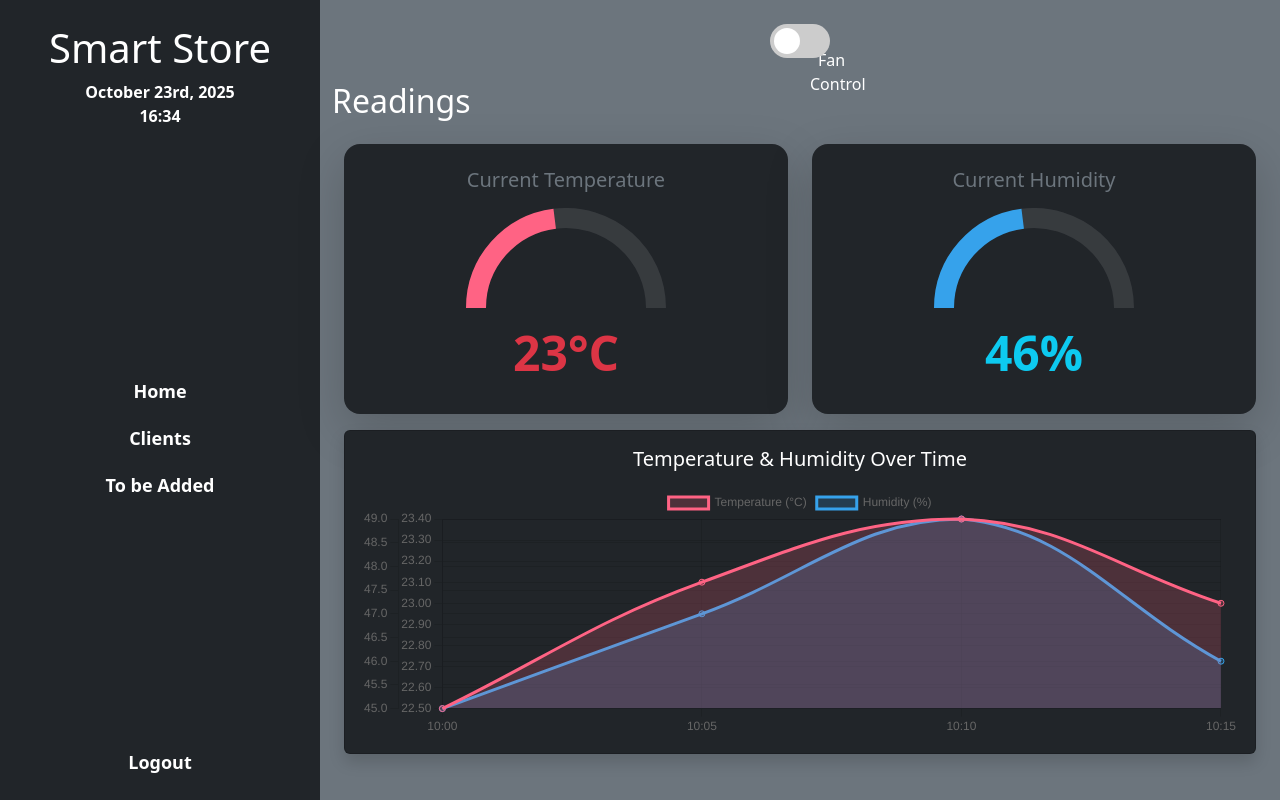
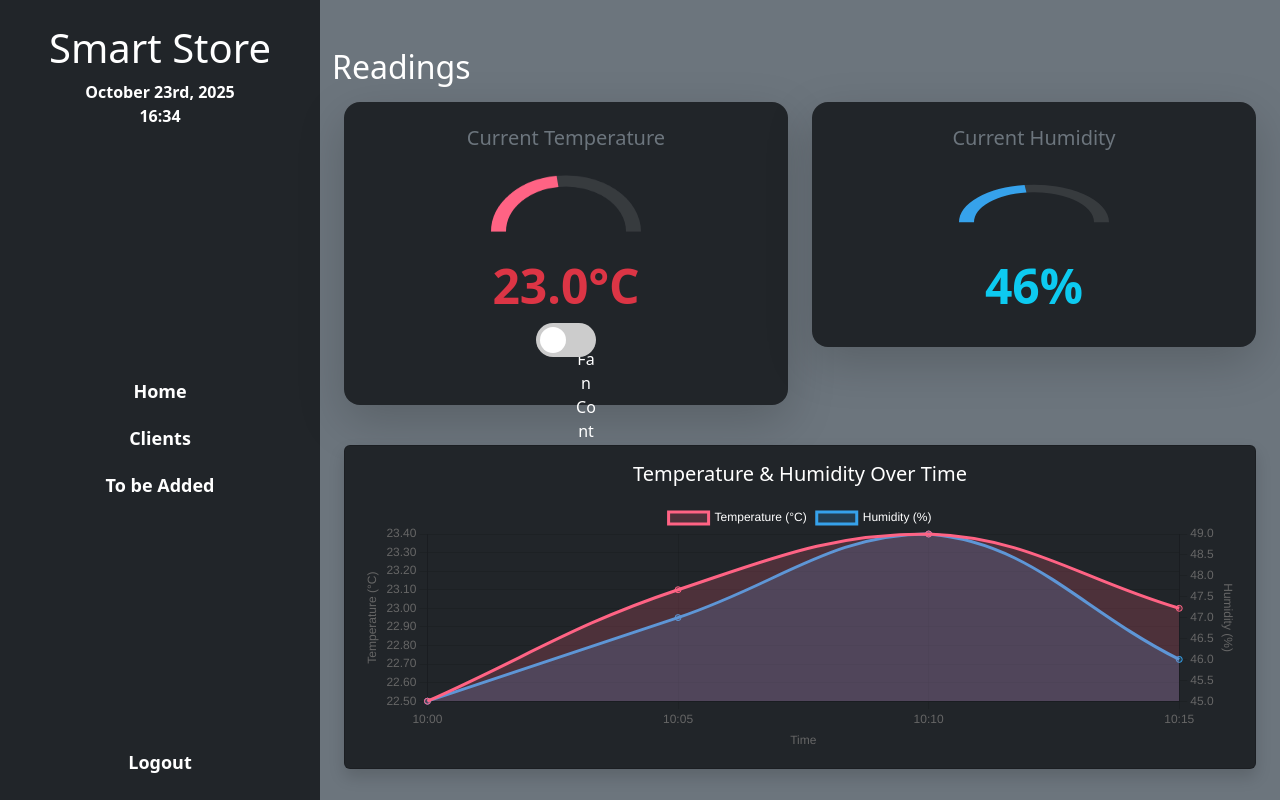
Before and after one commit to Crisguts/iot_snack_hub, a Flask app: page / in a window 1280 px wide. Run offline with Flask 3, Linux system fonts and the light colour scheme.

Commit message:
merged with main. needs fixes

```diff
--- a/static/styles.css
+++ b/static/styles.css
@@ -15,6 +15,7 @@ html, body {
   width: 100%;
   text-align: center;
   border-radius: 8px;
+  max-height: 100%;
 }
 
 h1 {
@@ -84,3 +85,51 @@ h1 {
   background: rgba(255,255,255,0.3);
   border-radius: 8px;
 }
+    /* Fan toggle styling */
+    .form-switch {
+      position: relative;
+      display: inline-block;
+      width: 60px;
+      height: 34px;
+    }
+    .form-switch input {
+      opacity: 0;
+      width: 0;
+      height: 0;
+    }
+    .form-switch i {
+      position: absolute;
+      cursor: pointer;
+      top: 0;
+      left: 0;
+      right: 0;
+      bottom: 0;
+      background-color: #ccc;
+      transition: 0.4s;
+      border-radius: 34px;
+    }
+    .form-switch i:before {
+      position: absolute;
+      content: "";
+      height: 26px;
+      width: 26px;
+      left: 4px;
+      bottom: 4px;
+      background-color: white;
+      transition: 0.4s;
+      border-radius: 50%;
+    }
+    .form-switch input:checked + i {
+      background-color: #4caf50;
+    }
+    .form-switch input:checked + i:before {
+      transform: translateX(26px);
+    }
+
+    /* Center gauges */
+    #tempGauge, #humidityGauge {
+      display: block;
+      margin: 0 auto;
+      max-width: 150px;
+      max-height: 75px;
+    }
--- a/templates/index.html
+++ b/templates/index.html
@@ -2,15 +2,13 @@
 <html>
 <head>
   <title>My IoT Store</title>
-  <!-- <link rel="preload" href="{{ url_for('static', filename='styles.css') }}" as="style"> -->
   <link rel="stylesheet" href="{{ url_for('static', filename='styles.css') }}">
   <link rel="stylesheet" href="https://cdn.jsdelivr.net/npm/bootstrap@5.3.2/dist/css/bootstrap.min.css">
+</head>
 
-</head>
 <body class="container-fluid bg-dark text-white" style="margin:0; padding:0;">
 
   <div class="row vh-100" style="margin: 0;">
-
     <!-- Sidebar -->
     <div class="col-3 d-flex flex-column justify-content-center p-4 bg-dark text-white">
       <div>
@@ -25,15 +23,15 @@
         <a href="" class="Sidebar fw-bold">To be Added</a>
       </div>
 
-  <div class="d-flex flex-column align-items-center">
+      <div class="d-flex flex-column align-items-center mt-auto">
         <a id="logout" href="" class="Sidebar fw-bold">Logout</a>
       </div>
     </div>
 
     <!-- Main content -->
     <div class="col-9 bg-secondary">
+
       <div class="w-100 p-4">
-
         <!-- Bootstrap Alerts -->
         {% with messages = get_flashed_messages(with_categories=true) %}
         {% if messages %}
@@ -45,77 +43,30 @@
         {% endfor %}
         {% endif %}
         {% endwith %}
+      </div>
+
+      <!-- Title -->
+
+      <h2 class="text-white mb-3">Readings</h2>
 
 
-
-        <!-- IKE THIS IS FOR YOU, MAKE THIS CUTE PLS, BUT KEEP ID NAME -->
-        <!-- Fan Control Toggle -->
-        <div class="d-flex justify-content-center align-items-center" style="height: 100%;">
-          <label class="form-switch">
-            <input type="checkbox" id="fanToggle">
-            <i></i>
-            <span class="ms-2">Fan Control</span>
-          </label>
-        </div>
-
-        <style>
-          .form-switch {
-            position: relative;
-            display: inline-block;
-            width: 60px;
-            height: 34px;
-          }
-
-          .form-switch input {
-            opacity: 0;
-            width: 0;
-            height: 0;
-          }
-
-          .form-switch i {
-            position: absolute;
-            cursor: pointer;
-            top: 0;
-            left: 0;
-            right: 0;
-            bottom: 0;
-            background-color: #ccc;
-            transition: 0.4s;
-            border-radius: 34px;
-          }
-
-          .form-switch i:before {
-            position: absolute;
-            content: "";
-            height: 26px;
-            width: 26px;
-            left: 4px;
-            bottom: 4px;
-            background-color: white;
-            transition: 0.4s;
-            border-radius: 50%;
-          }
-
-          .form-switch input:checked + i {
-            background-color: #4caf50;
-          }
-
-          .form-switch input:checked + i:before {
-            transform: translateX(26px);
-          }
-        </style>
-      </div>
-              <!-- Title -->
-        <h2 class="text-white mb-1">Readings</h2>
-<div class="container mt-4">
-
-<div class="row text-center mt-4">
+      <div class="container">
+        <!-- Top Row: Gauges -->
+        <div class="row text-center">
           <!-- Temperature Gauge -->
           <div class="col-md-6 mb-3">
             <div class="card bg-dark text-white p-4 shadow-lg border-0 rounded-4">
               <h5 class="text-secondary mb-3">Current Temperature</h5>
-      <canvas id="tempGauge"  height="100"></canvas>
+              <canvas id="tempGauge" height="100"></canvas>
               <h1 id="currentTemp" class="fw-bold display-5 text-danger mt-3">{{ current_temp }}°C</h1>
+                          <!-- Fan Control Toggle -->
+      <div class="d-flex justify-content-center align-items-center mb-4">
+        <label class="form-switch">
+          <input type="checkbox" id="fanToggle">
+          <i></i>
+          <span>Fan Control</span>
+        </label>
+      </div>
             </div>
           </div>
 
@@ -123,41 +74,41 @@
           <div class="col-md-6 mb-3">
             <div class="card bg-dark text-white p-4 shadow-lg border-0 rounded-4">
               <h5 class="text-secondary mb-3">Current Humidity</h5>
-      <canvas id="humidityGauge" height="100"></canvas>
+              <canvas id="humidityGauge" height="auto"></canvas>
               <h1 id="currentHumidity" class="fw-bold display-5 text-info mt-3">{{ current_humidity }}%</h1>
             </div>
           </div>
         </div>
 
-  <!-- Bottom Row: Combined historical chart -->
-  <div class="card bg-dark text-white p-3 shadow">
+        <!-- Bottom Row: Historical chart -->
+        <div class="card bg-dark text-white p-3 shadow mt-4">
           <h5 class="text-center mb-3">Temperature & Humidity Over Time</h5>
           <canvas id="iotChart" height="250"></canvas>
         </div>
       </div>
-
     </div>
   </div>
 
+  <!-- Chart.js and Data -->
   <script src="https://cdn.jsdelivr.net/npm/chart.js"></script>
 
   <script id="chart-data" type="application/json">
     {{ data | tojson | safe }}
   </script>
+
   <script id="current-data" type="application/json">
   {
     "temperature": {{ current_temp }},
     "humidity": {{ current_humidity }}
   }
   </script>
+
   <script>
     // -----------------------------
     // Clock & Date
     // -----------------------------
     function updateDateTime() {
       const now = new Date();
-
-    // Date
       const day = now.getDate();
       const daySuffix = (d) => {
         if (d > 3 && d < 21) return 'th';
@@ -172,7 +123,6 @@ function updateDateTime() {
       const formattedDate = now.toLocaleDateString('en-US', options).replace(/\d+/, day + daySuffix(day));
       document.getElementById('date').textContent = formattedDate;
 
-    // Time
       const hours = now.getHours().toString().padStart(2, '0');
       const minutes = now.getMinutes().toString().padStart(2, '0');
       document.getElementById('clock').textContent = `${hours}:${minutes}`;
@@ -190,24 +140,25 @@ setTimeout(() => {
       });
     }, 3000);
 
+    // -----------------------------
+    // Read JSON Data
+    // -----------------------------
+    const chartData = JSON.parse(document.getElementById('chart-data').textContent);
+    const currentData = JSON.parse(document.getElementById('current-data').textContent);
 
-
-  const chartData = JSON.parse(document.getElementById('chart-data').textContent);
-  document.getElementById('currentTemp').textContent = chartData.temperature.at(-1) + '°C';
-document.getElementById('currentHumidity').textContent = chartData.humidity.at(-1) + '%';
-
-  const currentData = JSON.parse(document.getElementById('current-data').textContent);
     const tempValue = currentData.temperature;
     const humidityValue = currentData.humidity;
 
-  // ---- Temperature Gauge ----
+    // -----------------------------
+    // Top Gauges
+    // -----------------------------
     const tempCtx = document.getElementById('tempGauge').getContext('2d');
     new Chart(tempCtx, {
       type: 'doughnut',
       data: {
         labels: ['Temp', 'Remaining'],
         datasets: [{
-        data: [tempValue, 50 - tempValue], // assuming 0–50°C scale
+          data: [tempValue, 50 - tempValue],
           backgroundColor: ['rgba(255, 99, 132, 1)', 'rgba(255,255,255,0.1)'],
           borderWidth: 0,
           cutout: '80%',
@@ -217,19 +168,18 @@ document.getElementById('currentHumidity').textContent = chartData.humidity.at(-
       },
       options: {
         responsive: false,
-  animation: { duration: 1500, easing: 'easeOutCubic' },
+        maintainAspectRatio: false,
         plugins: { legend: { display: false } },
       }
     });
 
-  // ---- Humidity Gauge ----
     const humCtx = document.getElementById('humidityGauge').getContext('2d');
     new Chart(humCtx, {
       type: 'doughnut',
       data: {
         labels: ['Humidity', 'Remaining'],
         datasets: [{
-        data: [humidityValue, 100 - humidityValue], // 0–100% range
+          data: [humidityValue, 100 - humidityValue],
           backgroundColor: ['rgba(54, 162, 235, 1)', 'rgba(255,255,255,0.1)'],
           borderWidth: 0,
           cutout: '80%',
@@ -239,20 +189,23 @@ options: {
       },
       options: {
         responsive: false,
-  animation: { duration: 1500, easing: 'easeOutCubic' },
+        maintainAspectRatio: false,
         plugins: { legend: { display: false } },
       }
     });
 
+    // -----------------------------
+    // Bottom Historical Chart
+    // -----------------------------
     const ctx = document.getElementById('iotChart').getContext('2d');
-  const iotChart = new Chart(ctx, {
+    new Chart(ctx, {
       type: 'line',
       data: {
         labels: chartData.timestamps,
         datasets: [
           {
             label: 'Temperature (°C)',
-    data: chartData.temperature,        // Temperature values
+            data: chartData.temperature,
             borderColor: 'rgba(255, 99, 132, 1)',
             backgroundColor: 'rgba(255, 99, 132, 0.2)',
             tension: 0.4,
@@ -261,34 +214,30 @@ datasets: [
           },
           {
             label: 'Humidity (%)',
-    data: chartData.humidity,           // Humidity values
+            data: chartData.humidity,
             borderColor: 'rgba(54, 162, 235, 1)',
             backgroundColor: 'rgba(54, 162, 235, 0.2)',
             tension: 0.4,
             fill: true,
             yAxisID: 'y2'
           }
-]}});
-
-
-// -----------------------------
-// Fan Toggle Control
-// -----------------------------
-document.getElementById("fanToggle").addEventListener("change", function () {
-  const isChecked = this.checked; // true if the toggle is ON, false if OFF
-  const action = isChecked ? "on" : "off";
-
-  // Send a POST request to the backend (our app.py)
-  fetch(`/fan/${action}`, { method: "POST" })
-    .then(response => response.json())
-    .then(data => console.log(data.message))
-    .catch(error => console.error("Error:", error));
+        ]
+      },
+      options: {
+        responsive: true,
+        interaction: { mode: 'index', intersect: false },
+        stacked: false,
+        scales: {
+          y1: { type: 'linear', position: 'left', title: { display: true, text: 'Temperature (°C)' } },
+          y2: { type: 'linear', position: 'right', title: { display: true, text: 'Humidity (%)' }, grid: { drawOnChartArea: false } },
+          x: { title: { display: true, text: 'Time' } }
+        },
+        plugins: { legend: { labels: { color: '#fff' } } }
+      }
     });
   </script>
 
-
-  <!-- Bootstrap JS for alerts -->
+  <!-- Bootstrap JS -->
   <script src="https://cdn.jsdelivr.net/npm/bootstrap@5.3.2/dist/js/bootstrap.bundle.min.js"></script>
-
 </body>
 </html>
```
Lines whose indentation alone changed are shown as unchanged.
